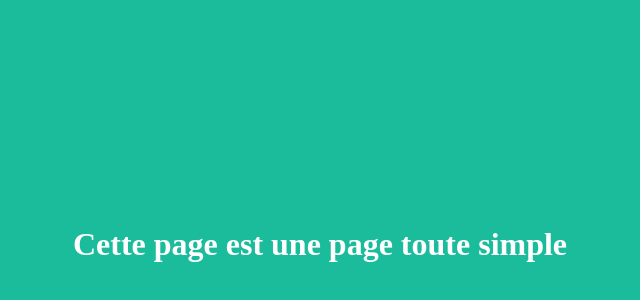
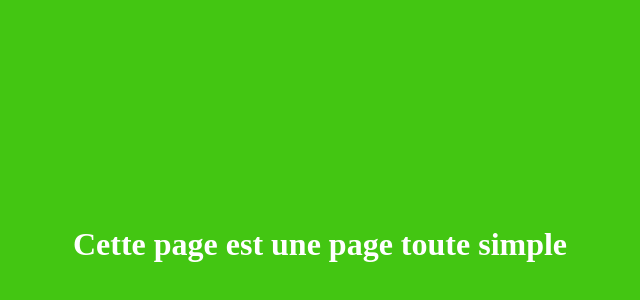
Before and after one commit to bouchtateam/bouchtarepo, a plain HTML site: page index.html in a window 1280 px wide. Shown: the part 48-348 px from the top of the page, without its empty margins (320-960 px from the left). Drawn offline with Linux system fonts and the light colour scheme.

Commit message:
branch backgroundColor

```diff
--- a/index.html
+++ b/index.html
@@ -3,7 +3,7 @@
   <head>
     <title>Coucou</title>
   </head>
-  <body style="background-color:#1abc9c">
+  <body style="background-color:#43C612">
 <h1 style="padding-top:20%; padding-bottom:20%; text-align:center; color:#FFFFFF">
   Cette page est une
   page toute simple
```
